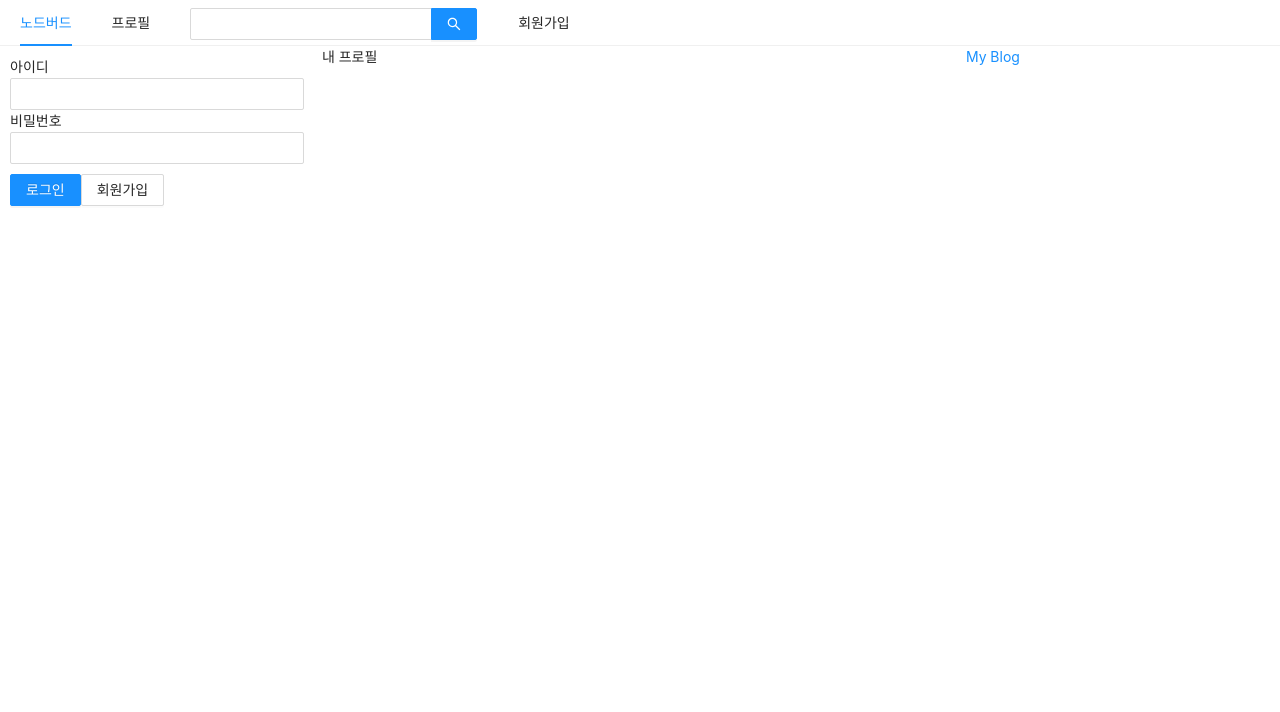
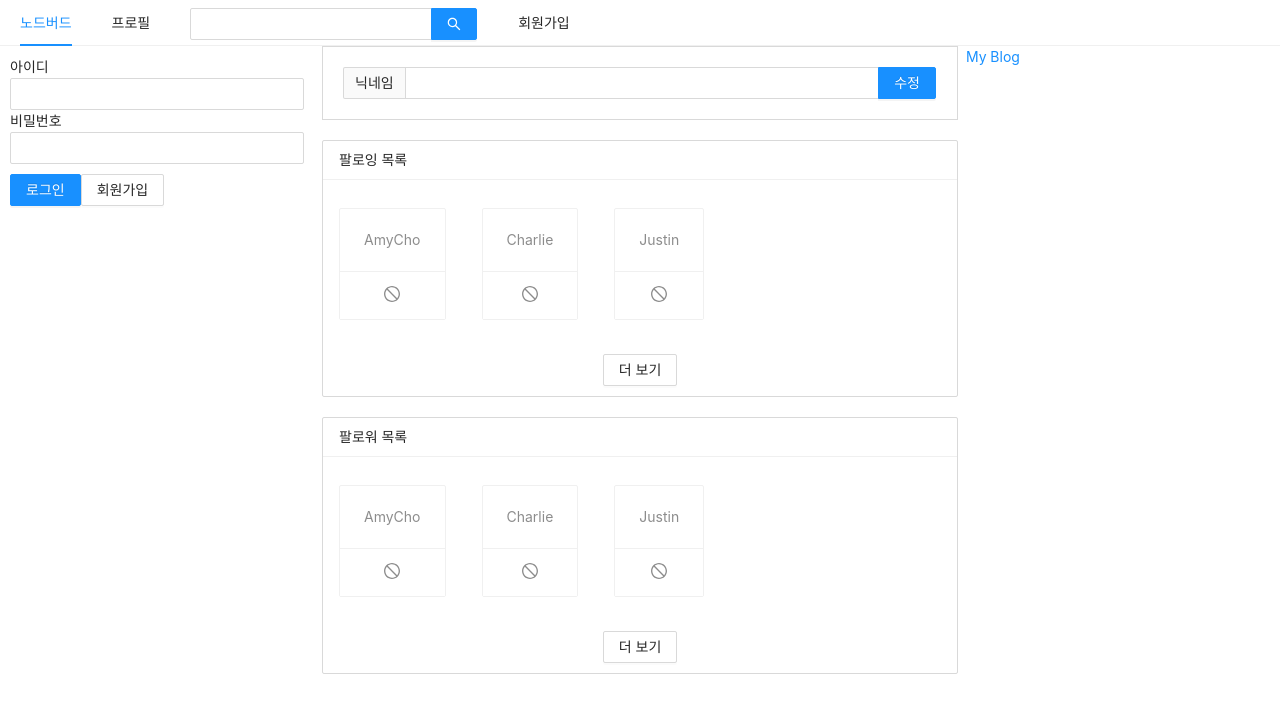
Before and after one commit to hong-kyungs/react-nodebird, a Next.js app in the folder prepare/front/: page /profile in a window 1280 px wide. Shown: the top 712 px of the page. Built offline with nearby package versions, Linux system fonts and the light colour scheme.

Commit message:
프로필 페이지 만들기

```diff
--- a/prepare/front/components/AppLayout.js
+++ b/prepare/front/components/AppLayout.js
@@ -64,7 +64,7 @@
 	);
 };
 
-AppLayout.PropTypes = {
+AppLayout.propTypes = {
 	children: PropTypes.node.isRequired,
 };
 
--- /dev/null
+++ b/prepare/front/components/FollowList.js
@@ -0,0 +1,39 @@
+import React from 'react';
+import PropTypes from 'prop-types';
+import { List, Button, Card } from 'antd';
+import { StopOutlined } from '@ant-design/icons';
+
+const FollowList = ({ header, data }) => {
+	// 편의상 style을 객채로 코딩해서 다시 전체적으로 다시 리렌더링이 되기 때문에,
+	// styled-components나 useMemo로 최적화를 해줘야한다.
+	return (
+		<List
+			style={{ marginBottom: 20 }}
+			grid={{ gutter: 4, sm: 2, md: 3, lg: 3 }}
+			size='small'
+			header={<div>{header}</div>}
+			loadMore={
+				<div style={{ textAlign: 'center', margin: '10px 0' }}>
+					<Button>더 보기</Button>
+				</div>
+			}
+			bordered
+			dataSource={data}
+			renderItem={(item) => (
+				<List.Item style={{ marginTop: 20 }}>
+					<Card actions={[<StopOutlined key='stop' />]}>
+						<Card.Meta description={item.nickname} />
+					</Card>
+				</List.Item>
+			)}
+		/>
+	);
+};
+
+//props로 넘겨받는게 있다면 반드시 PropTypes로 점검해주기 - 서비스의 성능이 높아진다.
+FollowList.propTypes = {
+	header: PropTypes.string.isRequired,
+	data: PropTypes.array.isRequired,
+};
+
+export default FollowList;
--- /dev/null
+++ b/prepare/front/components/NicknameEditForm.js
@@ -0,0 +1,21 @@
+import React, { useMemo } from 'react';
+import { Form, Input } from 'antd';
+
+const NicknameEditForm = () => {
+	const style = useMemo(
+		() => ({
+			marginBottom: '20px',
+			border: '1px solid #d9d9d9',
+			padding: '20px',
+		}),
+		[]
+	);
+
+	return (
+		<Form style={style}>
+			<Input.Search addonBefore='닉네임' enterButton='수정' />
+		</Form>
+	);
+};
+
+export default NicknameEditForm;
--- a/prepare/front/pages/profile.js
+++ b/prepare/front/pages/profile.js
@@ -2,15 +2,31 @@
 import Head from 'next/head';
 
 import AppLayout from '../components/AppLayout';
+import NicknameEditForm from '../components/NicknameEditForm';
+import FollowList from '../components/FollowList';
 
 const Profile = () => {
+	//dummy data 만들어서 사용
+	const followingList = [
+		{ nickname: 'AmyCho' },
+		{ nickname: 'Charlie' },
+		{ nickname: 'Justin' },
+	];
+	const followerList = [
+		{ nickname: 'AmyCho' },
+		{ nickname: 'Charlie' },
+		{ nickname: 'Justin' },
+	];
+
 	return (
 		<>
 			<Head>
 				<title>내 프로필 | NodeBird</title>
 			</Head>
 			<AppLayout>
-				<div>내 프로필</div>
+				<NicknameEditForm />
+				<FollowList header='팔로잉 목록' data={followingList} />
+				<FollowList header='팔로워 목록' data={followerList} />
 			</AppLayout>
 		</>
 	);
```
